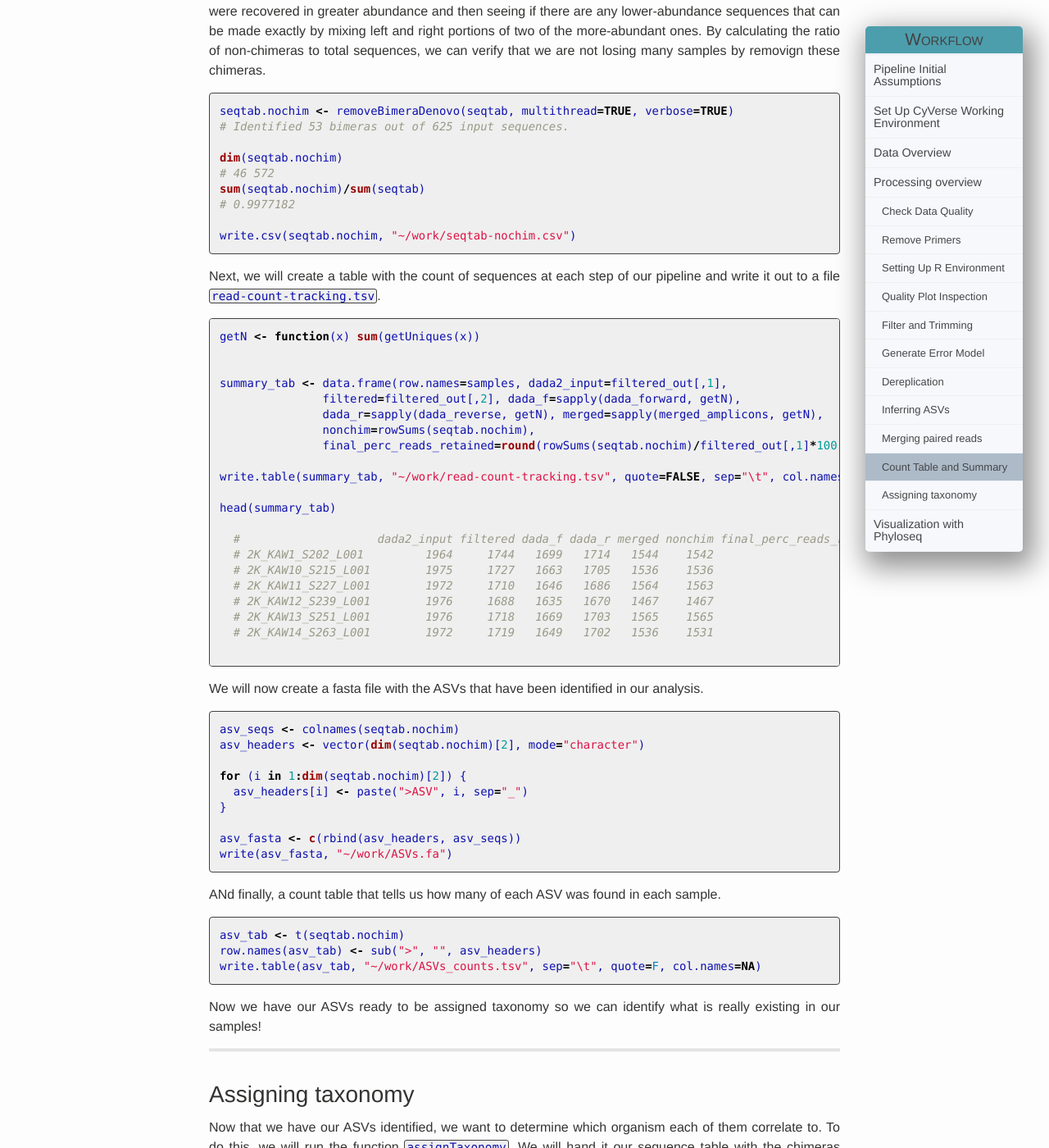
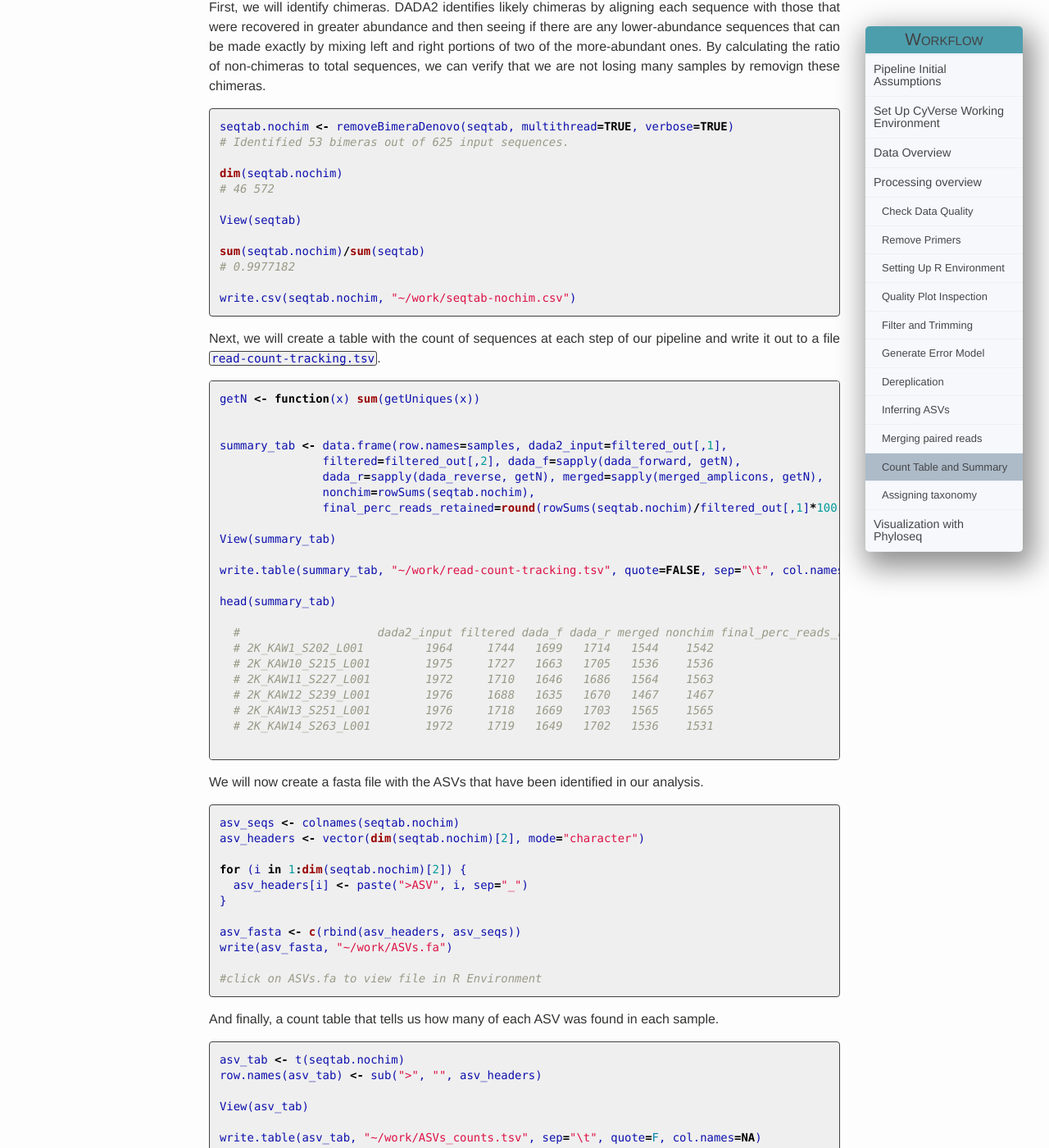
Before and after one commit to Maine-eDNA/Maine-eDNA.github.io, a Jekyll site: the page built from Tutorial/index.md, in a window 1280 px wide and 1400 px high, scrolled down 14889 px. Shown: the whole window at 82% size. Built offline with Jekyll 4.4.1, drawn with Linux system fonts in a browser that asks for light colours.

Commit message:
added Views

````diff
--- a/Tutorial/index.md
+++ b/Tutorial/index.md
@@ -439,6 +439,7 @@ seqtab <- makeSequenceTable(merged_amplicons)
 dim(seqtab)
 # 46 625
 
+View(seqtab)
 ```
 
 While useful, the ASV table is not the easiest to read. Thus, we will mold the data a bit to make it more user-friendly.
@@ -451,6 +452,9 @@ seqtab.nochim <- removeBimeraDenovo(seqtab, multithread=TRUE, verbose=TRUE)
 
 dim(seqtab.nochim)
 # 46 572
+
+View(seqtab)
+
 sum(seqtab.nochim)/sum(seqtab)
 # 0.9977182
 
@@ -468,6 +472,8 @@ summary_tab <- data.frame(row.names=samples, dada2_input=filtered_out[,1],
                dada_r=sapply(dada_reverse, getN), merged=sapply(merged_amplicons, getN),
                nonchim=rowSums(seqtab.nochim),
                final_perc_reads_retained=round(rowSums(seqtab.nochim)/filtered_out[,1]*100, 1))
+
+View(summary_tab)
 
 write.table(summary_tab, "~/work/read-count-tracking.tsv", quote=FALSE, sep="\t", col.names=NA)
 
@@ -495,12 +501,17 @@ for (i in 1:dim(seqtab.nochim)[2]) {
 
 asv_fasta <- c(rbind(asv_headers, asv_seqs))
 write(asv_fasta, "~/work/ASVs.fa")
+
+#click on ASVs.fa to view file in R Environment
 ```
 
-ANd finally, a count table that tells us how many of each ASV was found in each sample.
+And finally, a count table that tells us how many of each ASV was found in each sample.
 ```R
 asv_tab <- t(seqtab.nochim)
 row.names(asv_tab) <- sub(">", "", asv_headers)
+
+View(asv_tab)
+
 write.table(asv_tab, "~/work/ASVs_counts.tsv", sep="\t", quote=F, col.names=NA)
 ```
 
````
